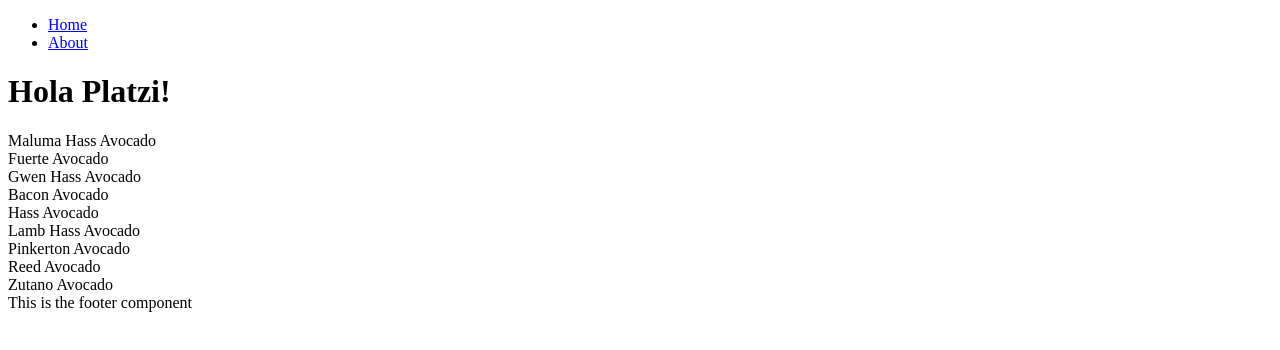
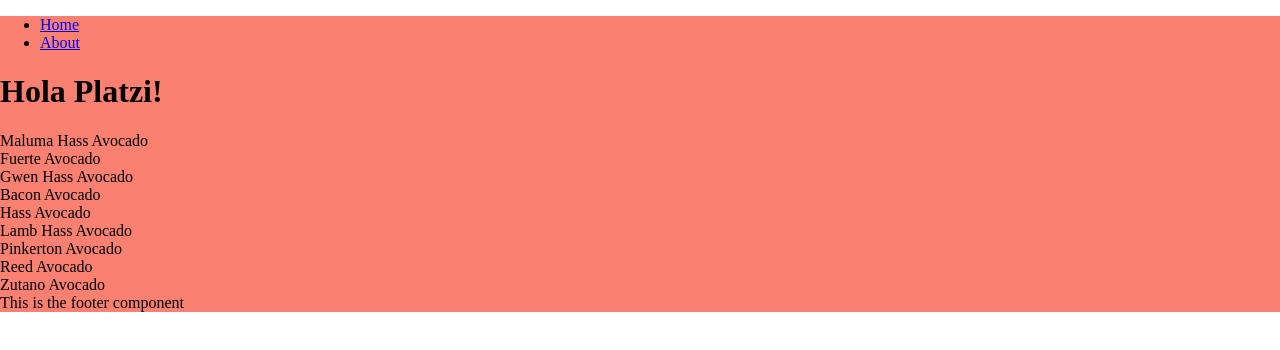
Before and after one commit to lucianocavallo/avocados, a Next.js app: page / in a window 1280 px wide. Shown: the top 350 px of the page. Built offline with nearby package versions, Linux system fonts and the light colour scheme.

Commit message:
Global CSS

```diff
--- a/components/Layout/Layout.tsx
+++ b/components/Layout/Layout.tsx
@@ -3,7 +3,7 @@ import Navbar from "@components/Navbar/Navbar";
 
 const Layout: React.FC = ({ children }) => {
   return (
-    <div>
+    <div className="container">
       <Navbar />
         {children}
       <footer>This is the footer component</footer>
--- a/pages/_app.tsx
+++ b/pages/_app.tsx
@@ -1,5 +1,7 @@
 import { AppProps } from 'next/app';
 import Layout from '@components/Layout/Layout';
+
+import "../style.css";
 
 function MyApp({ Component, pageProps }: AppProps) {
   return (
--- /dev/null
+++ b/style.css
@@ -0,0 +1,11 @@
+.container {
+  background: salmon;
+}
+.my-body-class {
+  margin: 0;
+}
+html {
+  margin: 0;
+  padding: 0;
+}
+/* Agregarlo a la App */
```
